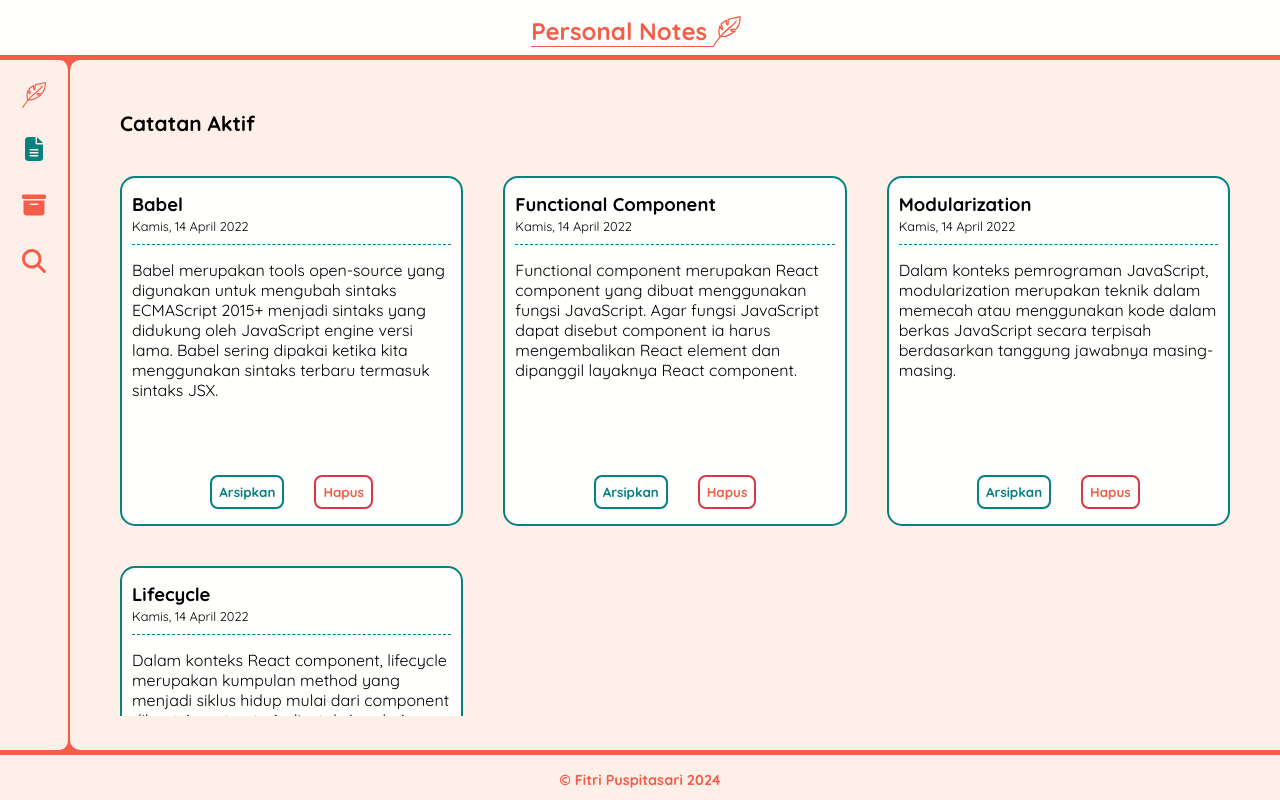
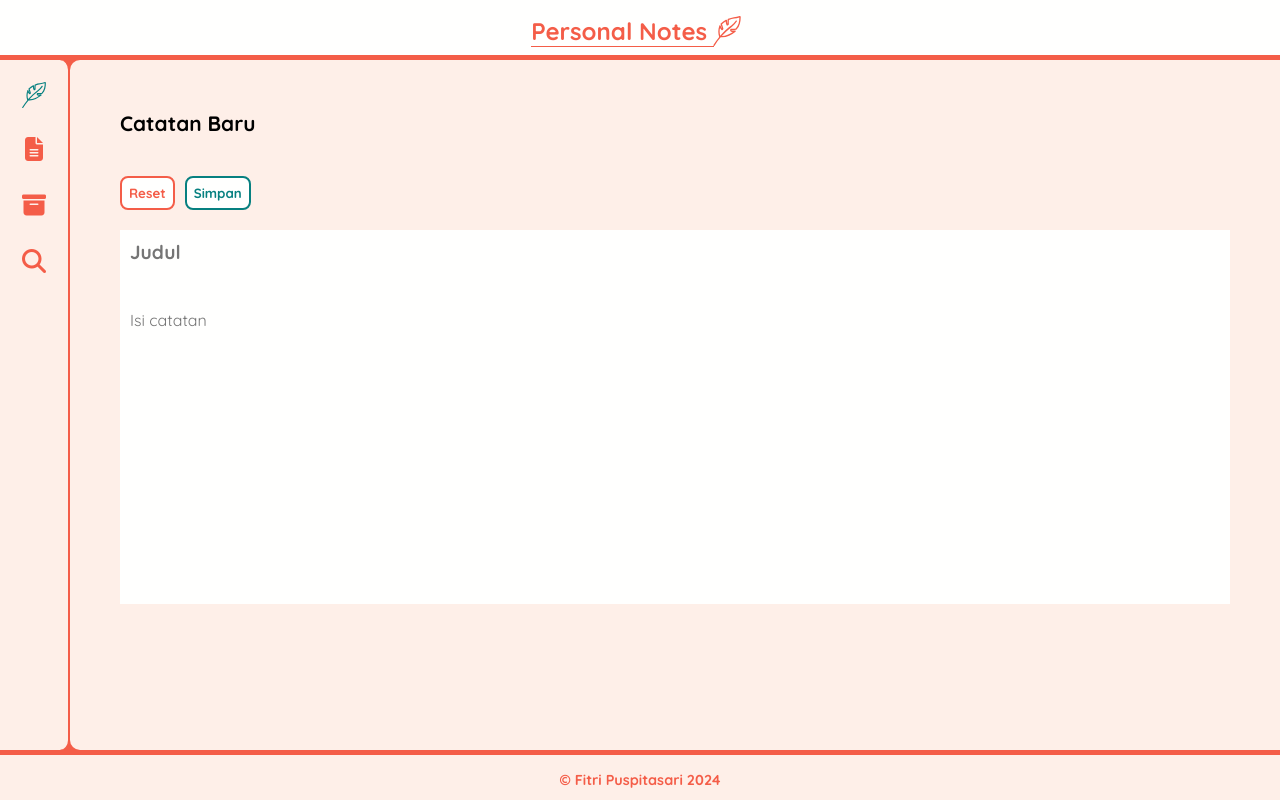
Before and after one commit to fitri-puspitasari/learn-frontend, a React (Vite) app in the folder 3-Personal_Notes_App/: page / in a window 1280 px wide. Built offline with nearby package versions, Linux system fonts and the light colour scheme.

Commit message:
3) Mengaktifkan fitur tambah catatan

```diff
--- a/3-Personal_Notes_App/src/components/NotesContent/NotesContent.jsx
+++ b/3-Personal_Notes_App/src/components/NotesContent/NotesContent.jsx
@@ -12,6 +12,25 @@ class NotesContent extends React.Component {
             dataNote: getInitialData()
         }
         this.onChangeStatusArchivedHandler = this.onChangeStatusArchivedHandler.bind(this);
+        this.onAddDataHandler = this.onAddDataHandler.bind(this);
+    }
+    onAddDataHandler({ title, body }) {
+        this.setState((prevState) => {
+            return {
+                dataNote: [
+                    ...prevState.dataNote,
+                    {
+                        id: +new Date(),
+                        title,
+                        body,
+                        archived: false,
+                        createdAt: new Date()
+                    }
+                ]
+
+            }
+        })
+        console.log(this.state)
     }
     onChangeStatusArchivedHandler(id) {
         const newData = this.state.dataNote.map(data => {
@@ -34,7 +53,7 @@ class NotesContent extends React.Component {
                 {(() => {
                     switch (this.props.pageActive) {
                         case 'writing-area':
-                            return <NotesWritingArea />
+                            return <NotesWritingArea onAddData={this.onAddDataHandler}/>
                         case 'list-area':
                             return <NotesListArea title="Catatan Aktif" dataNote={this.state.dataNote.filter((data) => {return data.archived == false})} onChangeStatusArchived={this.onChangeStatusArchivedHandler} />
                         case 'archive-area':
--- a/3-Personal_Notes_App/src/components/NotesContent/NotesWritingArea.jsx
+++ b/3-Personal_Notes_App/src/components/NotesContent/NotesWritingArea.jsx
@@ -3,7 +3,6 @@ import React from "react";
 class NotesWritingArea extends React.Component {
     constructor(props) {
         super(props);
-
         // {
         //     id: number | string,
         //     title: string,
@@ -11,25 +10,74 @@ class NotesWritingArea extends React.Component {
         //     archived: boolean,
         //     createdAt: string,
         // }
+        this.state = {
+            title: '',
+            body: '',
+        };
+        this.titleSaved = "";
+        this.isShowSubmitMessage = false;
+        this.onTitleChangeEventHandler = this.onTitleChangeEventHandler.bind(this);
+        this.onBodyChangeEventHandler = this.onBodyChangeEventHandler.bind(this);
+        this.onSubmitEventHandler = this.onSubmitEventHandler.bind(this);
+        this.onResetEventHandler = this.onResetEventHandler.bind(this);
+        this.resetData = this.resetData.bind(this);
 
     }
+    onTitleChangeEventHandler(event) {
+        this.isShowSubmitMessage = false;
+        this.setState(() => {
+            return {
+                title: event.target.value,
+            }
+        })
+    }
+    onBodyChangeEventHandler(event) {
+        this.isShowSubmitMessage = false;
+        this.setState(() => {
+            return {
+                body: event.target.value,
+            }
+        })
+    }
+    onSubmitEventHandler(event) {
+        event.preventDefault();
+        this.props.onAddData(this.state);
+        this.titleSaved = this.state.title;
+        this.isShowSubmitMessage = true;
+        this.resetData();
+    }
+    onResetEventHandler(event) {
+        this.isShowSubmitMessage = false;
+        this.resetData();
+    }
+    resetData() {
+        this.setState(() => {
+            return {
+                title: '',
+                body: '',
+            }
+        })
+    }
+
     render() {
         return (
             <div className="note-content__writing-area">
                 <h3>Catatan Baru</h3>
-                <form className="note-input">
+                <form className="note-input" onSubmit={this.onSubmitEventHandler}>
                     <div className="note-input__text-areas">
                         <div className="note-input__title">
-                            <input type="text" name="title" placeholder="Judul" maxLength={50} required/>
+                            <input type="text" name="title" placeholder="Judul" maxLength={50} value={this.state.title} onChange={this.onTitleChangeEventHandler} required/>
                             <p>Sisa karakter: 50</p>
                         </div>
                         <div className="note-input__content">
-                            <textarea name="content" placeholder="Isi catatan" required></textarea>
+                            <textarea name="content" placeholder="Isi catatan" value={this.state.body} onChange={this.onBodyChangeEventHandler} required></textarea>
                         </div>
                     </div>
                     <div className="note-input__buttons">
-                        <button type="reset" className="neutral-button">Reset</button>
+                        <button type="reset" className="neutral-button" onClick={this.onResetEventHandler}>Reset</button>
                         <button type="submit" className="primary-button">Simpan</button>
+                        {this.isShowSubmitMessage ? <p className="note-input_submit-message">Catatan "{this.titleSaved}" berhasil disimpan!</p> : null}
+
                     </div>
 
                 </form>
--- a/3-Personal_Notes_App/src/components/PersonalNotes.jsx
+++ b/3-Personal_Notes_App/src/components/PersonalNotes.jsx
@@ -7,7 +7,7 @@ class PersonalNotes extends React.Component {
     constructor(props) {
         super(props);
         this.state = {
-            pageContentActive: "list-area"   // opt: writing-area, list-area, archive-area, search-area
+            pageContentActive: "writing-area"   // opt: writing-area, list-area, archive-area, search-area
         };
         this.onChangePage = this.onChangePage.bind(this);
     }
--- a/3-Personal_Notes_App/src/styles/style.css
+++ b/3-Personal_Notes_App/src/styles/style.css
@@ -296,7 +296,11 @@ body {
     /* font-family: "Quicksand", sans-serif; */
 }
 
-
+.note-input_submit-message {
+    display: inline-block;
+    color: var(--color-active-menu-button);
+    font-weight: bold;
+}
 
 
 /* ================ note-content__list-area ================ */
```
